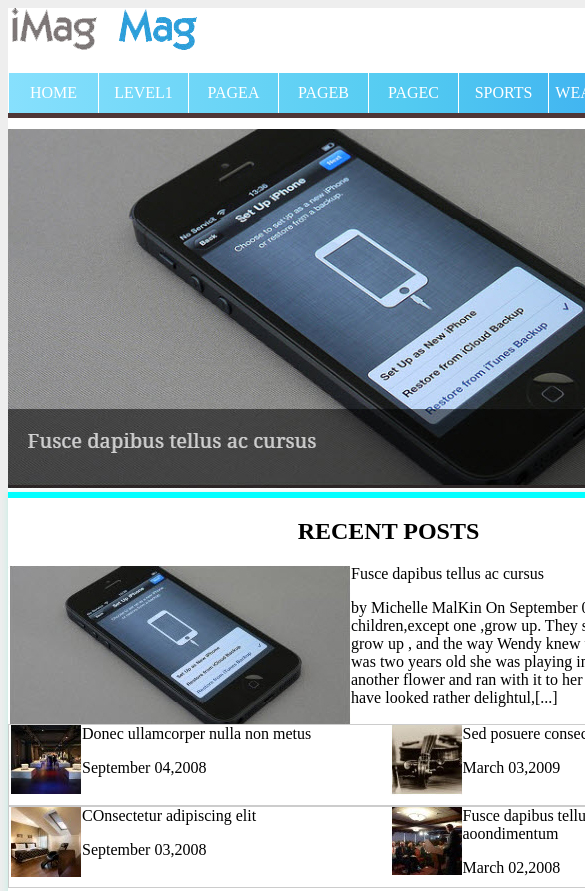
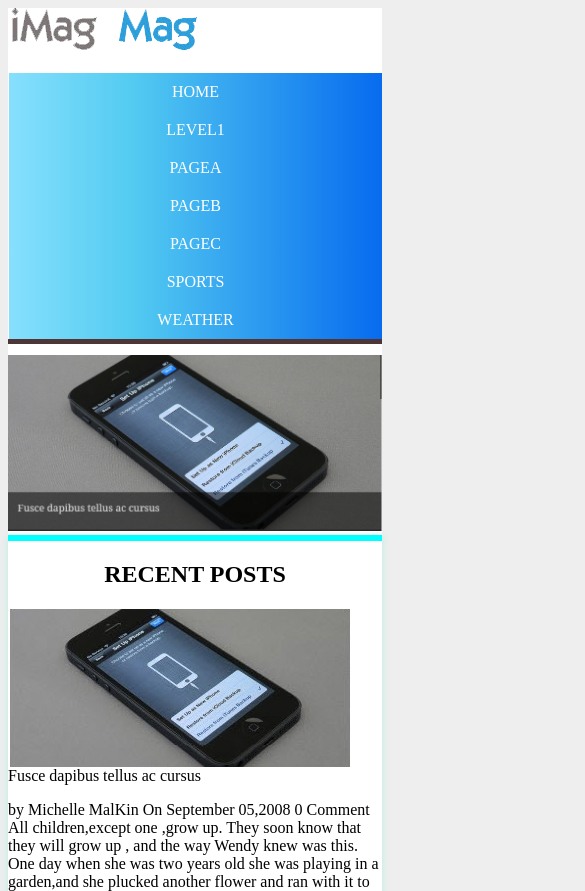
Before and after one commit to duongvansonlt0719a/giao-dien-imag, a plain HTML site: page index.html in a window 390 px wide. Shown: the top 891 px of the page, 585 px wide, since content can reach past the window. Drawn offline with Linux system fonts and the light colour scheme.

Commit message:
sua file index

```diff
--- a/css/style.css
+++ b/css/style.css
@@ -3,17 +3,20 @@
 }
 .container{
 	margin: auto;
-	width: 1200px;
+	width: 1104px;
 	background-color: white;
 
 }
+.anhto img{
+	width: 100%;
+}
 .tieude{
-		width: 1200px;
+		width: 100%;
 }
 
 .luachon{
 	padding: 0px;
-	width: 1200px;
+	width: 100%;
 }
 .luachon ul{
 	background: #87e0fd;
@@ -35,14 +38,12 @@
 .luachon li {
 	margin-left: 0 !important;
 	float: left;
-	width: 90px;
-	height: 40px;
-	line-height: 40px;
 }
 .luachon a{
 	text-decoration: none;
 	color: white;
 	display: block;
+	padding: 10px;
 	border-left: 1px solid white;
 
 }
@@ -50,10 +51,12 @@
 	color: white;
 	background-color: black;
 }
+.khungt1{
+	width: 100%;
+}
 .khung1{
 	border-top: 6px solid cyan;
 	width: 761px;
-	height: 380px;
 	/*float: left;*/
 	padding-bottom: 20px;
 
@@ -68,12 +71,10 @@
 }
 .khung1 .khunganhbe{
 	border: 1px solid #ccc;
-	height: 200px;
-	width: 761px;
+	width: 100%;
 }
 .khungtrai{
-	width: 761px;
-	height: 200px;
+	width: 100%;
 
 }
 .khung1 .khunganhbe .cackhung img{
@@ -82,10 +83,10 @@
 }
 .khung1 .khunganhbe{
 	float: left;
-	height: 80px;
+
 }
 .khung1 .khunganhbe .cackhung{
-	height: 80px;
+
 	width: 380.5px;
 	float: left;
 }
@@ -99,7 +100,6 @@
 }
 .cackhung3{
 	width: 100%;
-	height: 150px;
 
 }
 .cackhung2{
@@ -115,7 +115,6 @@
 .categoryname1{
 	border-top: 5px solid cyan;
 	width: 100%;
-	height: 150px;
 	box-shadow:
 	/*inset 0 5px 0 0 #3EA8E6,*/
 	0 2px 7px 1px #C7EDE4;
@@ -126,7 +125,6 @@
 }
 .categoryname3{
 		width: 100%;
-	height: 308px;
 	/*float: left;*/
 	padding-bottom: 20px;
 	box-shadow:
@@ -139,7 +137,6 @@
 }
 .categoryname4{
 	width: 100%;
-	height: 33px;
 	/*float: left;*/
 	padding-bottom: 20px;
 	box-shadow:
@@ -152,7 +149,6 @@
 }
 .categoryname{
 	width: 100%;
-	height: 305px;
 	/*float: left;*/
 	padding-bottom: 20px;
 
@@ -175,13 +171,11 @@
 }
 
 .hopemail{
-	height: 40px;
 	width: 161px;
 	margin: auto;
 }
 .hopemail1{
 	width: 86px;
-	height: 30px;
 	margin: auto;
 }
 input[type="text"]{
@@ -202,7 +196,7 @@
 
 }
 .khungden1{
-	width: 270px;
+	width: 250px;
 	margin-right: 15px;
 	float: left;
 	/*background-color: green;*/
@@ -226,3 +220,34 @@
 	background-color: #333333;
 	color: white;
 }
+
+
+@media only screen and (max-width: 500px){
+
+	.luachon ul li {
+		width: 100%;
+		clear: left;
+		display: block;
+	}
+	.luachon ul li a{
+		text-align: center;
+	}
+	.luachon ul li a:hover{
+		width: 100%;
+	}
+	.khungto{
+		width: 100%;
+		float: none;
+	}
+	.container{
+		width: 100%;
+	}
+	.khung1{
+		width: 100%;
+	}
+	.khungtrai .khunganhbe .cackhung{
+		float: none;
+	}
+
+
+}
--- a/index.html
+++ b/index.html
@@ -24,7 +24,8 @@
             </ul>
     	</div>
 
-    	<div>
+    	<div style="width: 100%;">
+
     		<div class="khungto">
     			<div class="anhto"><img src="image/dt.jpg">
     			</div>
@@ -37,9 +38,10 @@
     				by Michelle MalKin On September 05,2008 0 Comment
     				All children,except one ,grow up. They soon know that they will grow up , and the way Wendy knew was this. One day when she was two years old she was playing in a garden,and she plucked another flower and ran with it to her mother. I suppose she must have looked rather delightul,[...]
     				</p>
+                    <div class="clr"></div>
     				</div>
-    	<div class="khungtrai">
-    		<div class="khunganhbe">
+    	       <div class="khungtrai">
+    		      <div class="khunganhbe">
     				<div class="cackhung">
     					<img src="image/tiec1.jpg">
     					<a>Donec ullamcorper nulla non metus</a>
@@ -122,7 +124,7 @@
                     <p><img src="image/dtbe.jpg" style="float:left";> <p font-style="bold">Fusce dapibus tellus ac cursus</p>
                     by Michelle MalKin On September 05,2008 0 Comment
                     All children,except one ,grow up. They soon know that they will grow up , and the way Wendy knew was this. One day when she was two years old she was playing in a garden,and she plucked another flower and ran with it to her mother. I suppose she must have looked rather delightul,[...]
-                    </p>
+                    </p>  <div class="clr"></div>
                     </div>
         <div class="khungtrai">
             <div class="khunganhbe">
@@ -188,7 +190,7 @@
          <div class="categoryname">
             <h2 align="center">POPULAR POSTS</h2>
              <div class="cackhung2">
-             <div class="cackhung1">
+                <div class="cackhung1">
                     <img src="image/may1.jpg" >
                     <a>COnsectetur adipiscing elit </a>
                      <p>September 03,2008</p>
@@ -207,11 +209,9 @@
                      <p>March 02,2008</p>
              <div class="clr"></div>
              </div>
-
-
+        </div>
 
         </div>
-
 
         <div class="categoryname1">
             <h2 align="center">NEWS LETTER SUBSCRIBE</h2>
@@ -251,8 +251,10 @@
 
 
 
+    </div>
 
-    </div>
+
+
     <div class="clr"></div>
 
 
@@ -332,7 +334,11 @@
 
 </div>
 <div class="clr"></div>
+
 </div>
+
+
+
 <div class="dongcuoi">
     <div class="nam">
      <div><span>Imag Imag @2019</span></div>
@@ -341,6 +347,7 @@
         <div><span>Designed by Son Bunn</span></div>
     </div>
 </div>
+</div>
 
 
 
```
